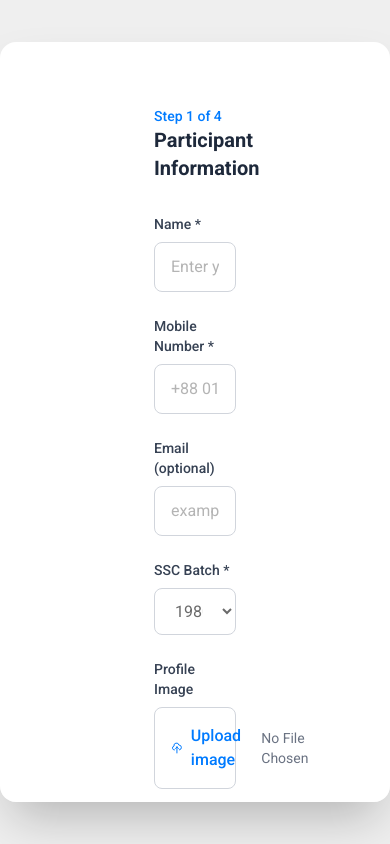
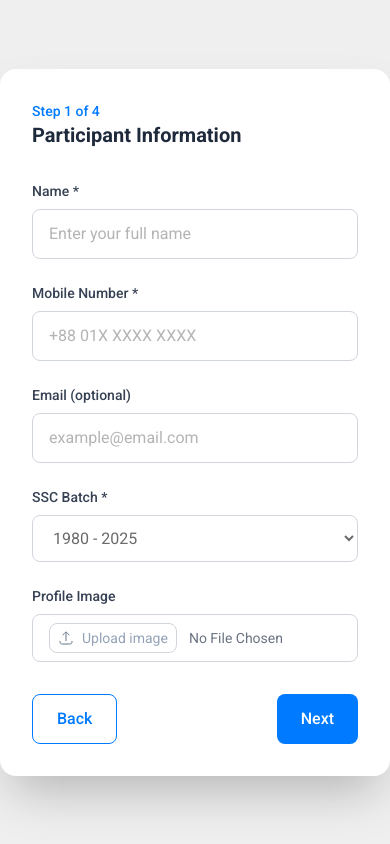
Before and after one commit to abir-ticon/reunion, a Next.js app: page / in a window 390 px wide. Both pictures are taken after a click on the button "Register Now". Shown: the top 844 px of the page. Built offline with nearby package versions, Linux system fonts and the light colour scheme.

Commit message:
Refactor RegistrationModal component to improve styling and layout, including updated upload image section and responsive design adjustments.

```diff
--- a/src/components/RegistrationModal.tsx
+++ b/src/components/RegistrationModal.tsx
@@ -210,32 +210,21 @@ export default function RegistrationModal({
           Profile Image
         </label>
         <div
-          className="border border-gray-300 rounded-lg p-4 cursor-pointer hover:bg-gray-50 transition-colors"
+          className="border border-gray-300 rounded-lg px-4 py-2 cursor-pointer hover:bg-gray-50 transition-colors"
           onClick={() => document.getElementById("profileImage")?.click()}
         >
           <input
             type="file"
             id="profileImage"
             onChange={handleImageUpload}
+
             accept="image/*"
             className="hidden"
           />
           <div className="flex items-center space-x-3">
-            <div className="flex items-center space-x-2 text-[#007BFF]">
-              <svg
-                className="w-5 h-5"
-                fill="none"
-                stroke="currentColor"
-                viewBox="0 0 24 24"
-              >
-                <path
-                  strokeLinecap="round"
-                  strokeLinejoin="round"
-                  strokeWidth={2}
-                  d="M7 16a4 4 0 01-.88-7.903A5 5 0 1115.9 6L16 6a5 5 0 011 9.9M15 13l-3-3m0 0l-3 3m3-3v12"
-                />
-              </svg>
-              <span className="font-medium">Upload image</span>
+            <div className="flex items-center text-[#94A3B8] space-x-2 border border-gray-300 rounded-lg px-2 py-1">
+              <Image src="/images/upload-icon.svg" alt="Upload Image" width={16} height={16} />
+              <span className="text-sm">Upload image</span>
             </div>
             <div className="flex-1">
               <p className="text-gray-500 text-sm">
@@ -589,10 +578,7 @@ export default function RegistrationModal({
       style={{ backgroundColor: "#EFEFEF" }}
       onClick={handleBackdropClick}
     >
-      <div
-        className="bg-white rounded-2xl shadow-2xl max-h-[90vh] overflow-y-auto"
-        style={{ width: "846px", padding: "64px 154px" }}
-      >
+      <div className="bg-white rounded-2xl shadow-2xl max-h-[90vh] overflow-y-auto w-full md:w-[846px] mx-auto px-8 md:px-[154px] py-8 md:py-[64px]">
         {/* Modal Header */}
         <div className="mb-8">
           <p className="text-sm text-[#007BFF] font-medium">
```
Also changed, not shown: public/images/upload-icon.svg (added).
